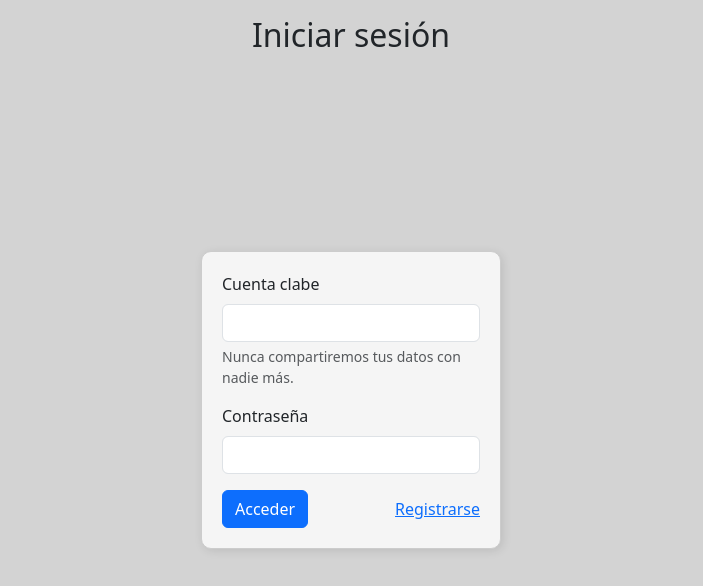
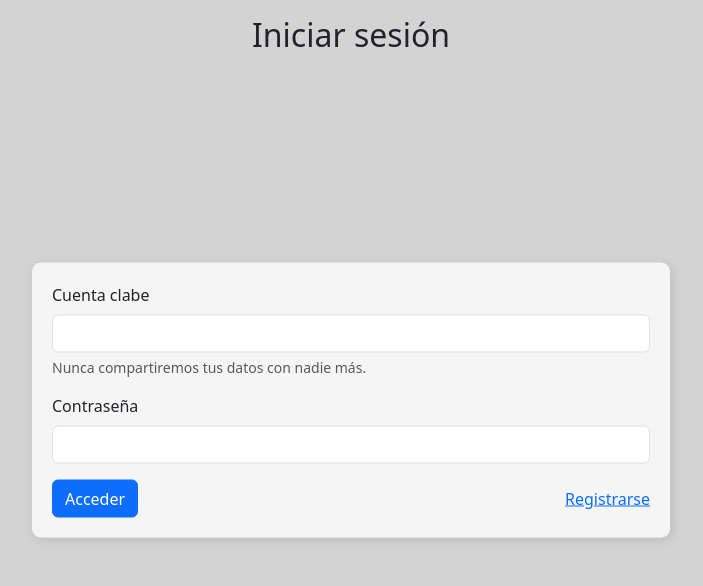
Before and after one commit to AlexPMtz/simulador-credito, a React (Create React App) app: page / in a window 1280 px wide. Shown: the top 586 px of the page, without its empty margins (289-992 px from the left). Built offline with nearby package versions, Linux system fonts and the light colour scheme.

Commit message:
[Add](Login) simulación de carga al iniciar sesión

```diff
--- a/src/FakeData/mock.js
+++ b/src/FakeData/mock.js
@@ -1,12 +1,8 @@
 export const users = {
-  'data': [
-    {
-      'nombre': 'Alex',
-      'aPaterno': 'Patiño',
-      'aMaterno': 'Martínez',
-      'correo': 'alex@mail.com',
-      'ncuenta': 151420890,
-      'contraseña': 'alex123'
-    }
-  ]
+  'nombre': 'Alex',
+  'aPaterno': 'Patiño',
+  'aMaterno': 'Martínez',
+  'correo': 'alex@mail.com',
+  'nCuenta': 123456,
+  'contraseña': 'alex123'
 }
--- a/src/Views/Login/Login.jsx
+++ b/src/Views/Login/Login.jsx
@@ -1,43 +1,85 @@
-import React, { useEffect, useState } from "react";
+import React, { useRef, useState } from "react";
+import { NavLink, redirect } from "react-router-dom";
+
 import Styles from "./Login.module.css";
 import Container from "../../HOC/Container";
 
 import { users } from "../../FakeData/mock";
 
 const Login = () => {
-  const [name, setName] = useState(undefined);
 
-  useEffect(() => {
-    console.log("---->1", users.data[0].nombre);
-    setName(users.data[0].nombre);
-    console.log("---->", name);
-  }, []);
+  const nClabeRef = useRef();
+  const psswdRef = useRef();
+  const [error, setError] = useState(false)
+  const [loading, setLoading] = useState(null)
+
+  const handleSubmit = (e) => {
+    e.preventDefault();
+
+    const data = {
+      nCuenta: Number(nClabeRef.current.value),
+      contraseña: psswdRef.current.value
+    }
+
+    if(data.nCuenta === users.nCuenta && data.contraseña === users.contraseña){
+      console.log("LogIn exitosooo!");
+      //spinner 5 segundos
+      //redirigir al cuestionario
+      setLoading(true);
+      setTimeout(() => {
+        setLoading(false);
+        window.location.href = "/cuestionario"
+      }, 3000);
+    } else {
+      console.log("valio vrga");
+      setError(true);
+    }
+    console.log("---->", error);
+  }
 
   return (
     <>
       <div className={Styles.title + " mt-3"}>
         <h2>Iniciar sesión</h2>
       </div>
-      <form className={Styles.card + " " + Styles.child}>
+      <form className={Styles.card + " " + Styles.child} onSubmit={handleSubmit}>
         <div className="mb-3">
           <label htmlFor="exampleInputEmail1" className="form-label">
             Cuenta clabe
           </label>
-          <input type="number" className="form-control" id="exampleInputEmail1" aria-describedby="emailHelp" />
+          <input type="number" ref={nClabeRef} className="form-control" id="exampleInputEmail1" aria-describedby="emailHelp" />
           <div id="emailHelp" className="form-text">
             Nunca compartiremos tus datos con nadie más.
           </div>
         </div>
         <div className="mb-3">
-          <label htmlFor="exampleInputPassword1" className="form-label">
+          <label htmlFor="exampleInputPassword1" className="form-label" >
             Contraseña
           </label>
-          <input type="password" className="form-control" id="exampleInputPassword1" />
+          <input type="password" ref={psswdRef} className="form-control" id="exampleInputPassword1" />
         </div>
+        {
+          error
+          ? (
+              <div className="alert alert-danger" role="alert">Datos incorrectos, intente de nuevo</div>
+            )
+            : null
+        }
         <div className={Styles.spaceBtwn}>
-          <button type="submit" className="btn btn-primary">
-            Acceder
-          </button>
+          {
+            loading
+              ? (
+                <button className="btn btn-primary" type="button" disabled>
+                  <span className="spinner-border spinner-border-sm" role="status" aria-hidden="true"></span>
+                  Accediendo...
+                </button>
+              )
+              : (
+                <button type="submit" className="btn btn-primary">
+                  Acceder
+                </button>
+              )
+          }
           <a href="registro">Registrarse</a>
         </div>
       </form>
--- a/src/Views/Login/Login.module.css
+++ b/src/Views/Login/Login.module.css
@@ -13,7 +13,7 @@
   border: 1px solid #ccc;
   padding: 20px;
   border-radius: 10px;
-  width: 300px;
+  width: 50vw;
   box-shadow: 2px 2px 10px rgba(0, 0, 0, 0.1);
   background-color: whitesmoke;
 }
```
